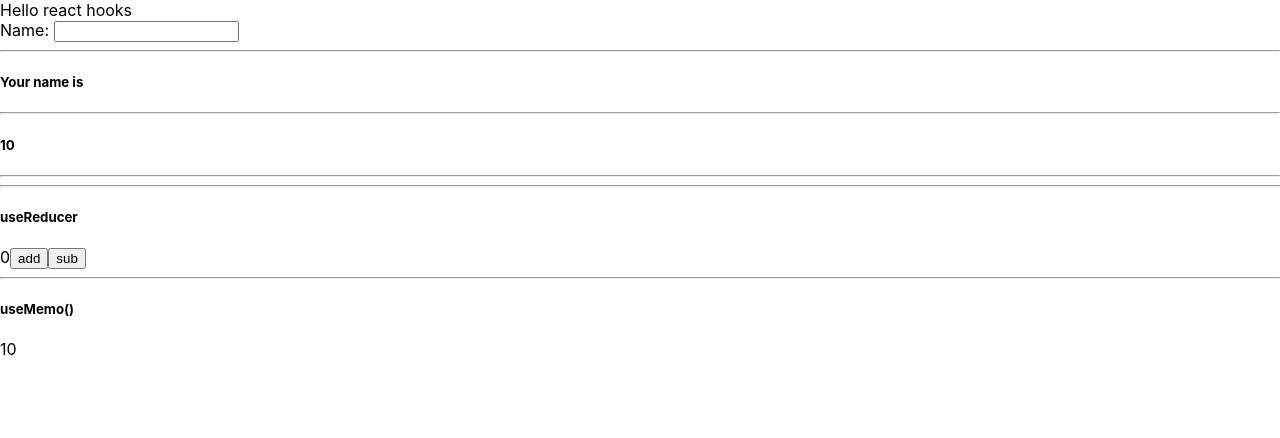
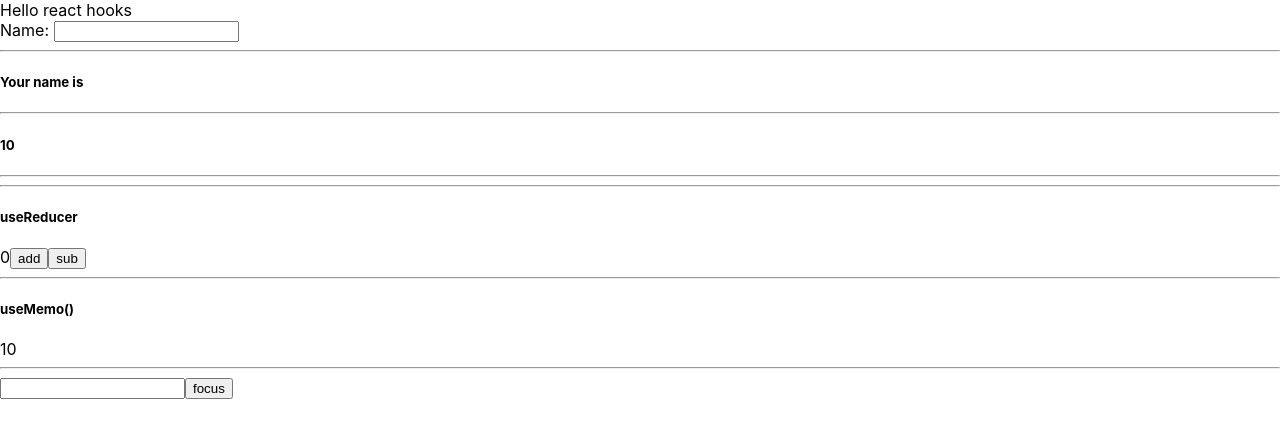
Before and after one commit to kdnakt/effective-react-hooks-study, a React (Create React App) app in the folder hooks-sample/: page / in a window 1280 px wide. Shown: the top 438 px of the page. Built offline with nearby package versions, Linux system fonts and the light colour scheme.

Commit message:
useRef()

```diff
--- a/hooks-sample/src/App.tsx
+++ b/hooks-sample/src/App.tsx
@@ -1,5 +1,5 @@
 import React, {
-  useState, useEffect, createContext, useContext, useReducer, useMemo,
+  useState, useEffect, createContext, useContext, useReducer, useMemo, useRef, useLayoutEffect,
 } from 'react';
 
 const App: React.FC = () => {
@@ -54,6 +54,9 @@ const App: React.FC = () => {
   };
   const memo = useMemo(() => calculate(state.count), [state.count < 10]);
 
+  // useRef
+  const myref = useRef<HTMLInputElement>(null);
+
   return (
     <div>
       <div>Hello react hooks</div>
@@ -79,6 +82,11 @@ const App: React.FC = () => {
         <h5>useMemo()</h5>
         <span>{memo}</span>
       </div>
+      <hr />
+      <div>
+        <input type="text" ref={myref} />
+        <button onClick={() => myref.current!.focus()}>focus</button>
+      </div>
     </div>
   );
 }
```
